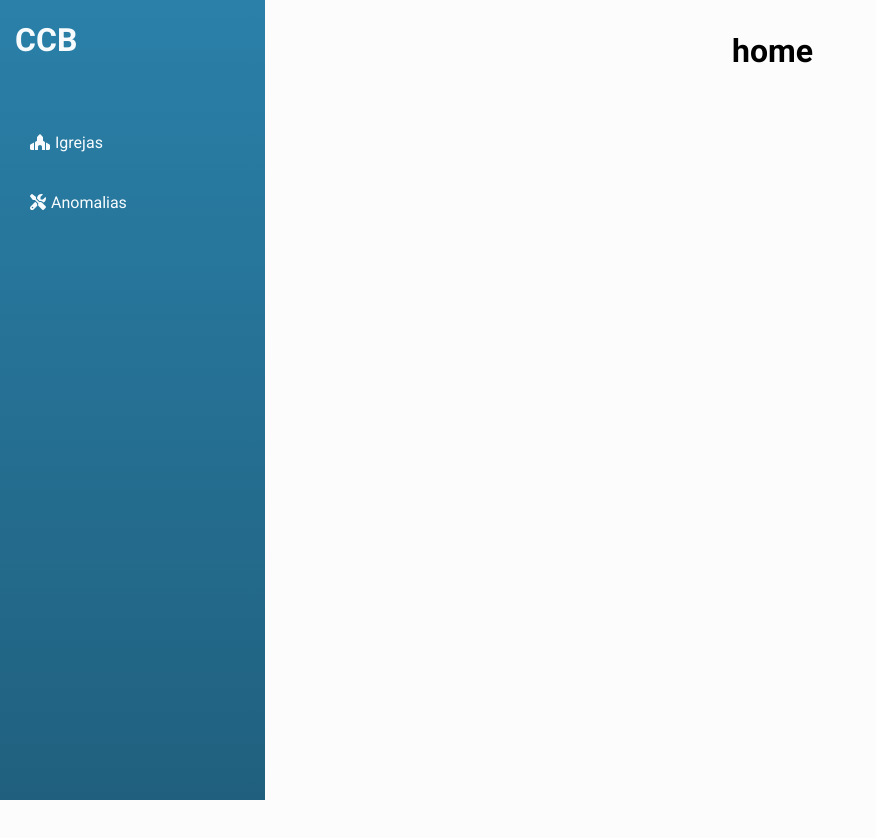
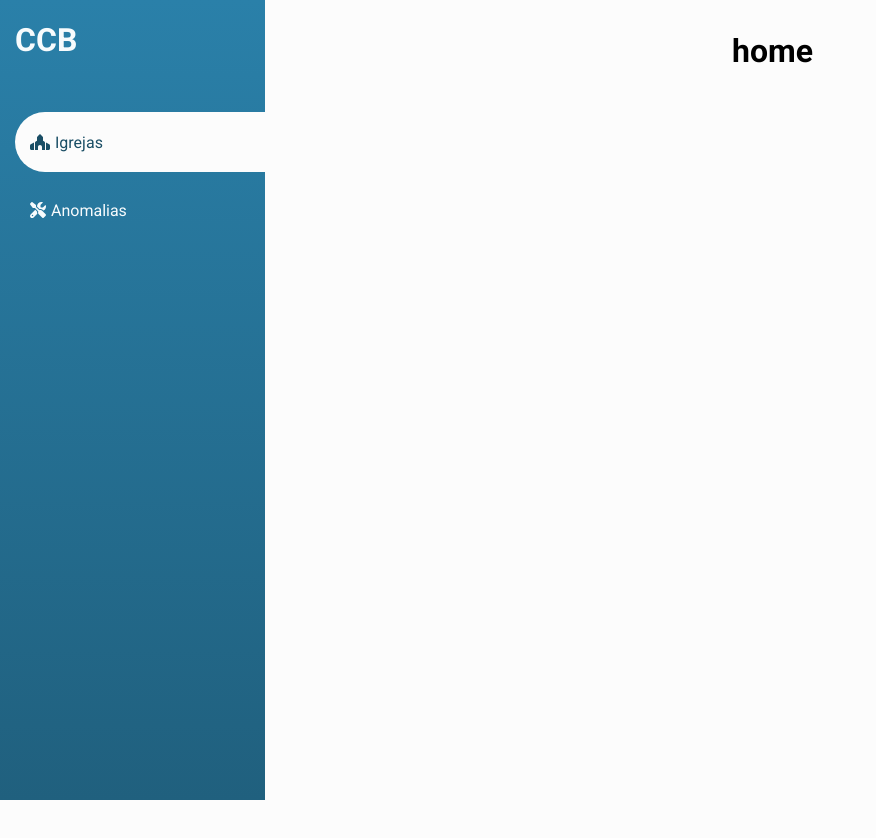
Before and after one commit to arturolivs/ccb-web, a React (Create React App) app: page / in a window 1280 px wide. Shown: the top 838 px of the page, without its empty margins (0-876 px from the left). Built offline with nearby package versions, Linux system fonts and the light colour scheme.

Commit message:
Refatoração no SideMenu

```diff
--- /dev/null
+++ b/src/components/SideMenu/SideMenu.config.tsx
@@ -0,0 +1,25 @@
+import React from 'react'
+
+import { FontAwesomeIcon } from '@fortawesome/react-fontawesome'
+import {
+    faPlaceOfWorship,
+    faScrewdriverWrench,
+} from '@fortawesome/free-solid-svg-icons'
+import { SideMenuItem } from './SideMenu.types'
+
+const sideMenuConfig: SideMenuItem[] = [
+    {
+        id: 1,
+        link: '/igrejas',
+        label: 'Igrejas',
+        icon: <FontAwesomeIcon icon={faPlaceOfWorship} />,
+    },
+    {
+        id: 2,
+        link: '/anomalias',
+        label: 'Anomalias',
+        icon: <FontAwesomeIcon icon={faScrewdriverWrench} />,
+    },
+]
+
+export default sideMenuConfig
--- a/src/components/SideMenu/SideMenu.styles.ts
+++ b/src/components/SideMenu/SideMenu.styles.ts
@@ -1,5 +1,4 @@
 import styled from 'styled-components'
-import { Link } from 'react-router-dom'
 
 export const Container = styled.div`
     width: 250px;
@@ -14,6 +13,7 @@ export const Container = styled.div`
     flex-direction: column;
     row-gap: 2rem;
 `
+
 export const Title = styled.span`
     font-weight: bold;
     font-size: 2rem;
@@ -23,47 +23,8 @@ export const Title = styled.span`
 
 export const Navigation = styled.nav``
 
-export const List = styled.ul``
-
-export const ListItem = styled.li`
-    width: 100%;
-    height: 60px;
-    list-style: none;
-    border-top-left-radius: 30px;
-    border-bottom-left-radius: 30px;
-
-    &:hover {
-        background: var(--gray-0);
-
-        a {
-            color: var(--primary-color-dark-1);
-        }
-
-        a::after {
-            content: '';
-            position: absolute;
-            right: 0;
-            bottom: -50px;
-            width: 50px;
-            height: 50px;
-            background: transparent;
-            border-radius: 50%;
-            box-shadow: 35px -35px 0 10px var(--white);
-            pointer-events: none;
-        }
-    }
+export const List = styled.ul`
+    display: flex;
+    flex-direction: column;
+    row-gap: 0.5rem;
 `
-
-export const Item = styled(Link)`
-    width: 100%;
-    height: 100%;
-    padding-left: 15px;
-    display: flex;
-    column-gap: 5px;
-    align-items: center;
-    color: var(--primary-color-light-4);
-`
-
-export const icon = styled.span``
-
-export const title = styled.span``
--- a/src/components/SideMenu/SideMenu.tsx
+++ b/src/components/SideMenu/SideMenu.tsx
@@ -1,36 +1,33 @@
 import React from 'react'
-
-import { FontAwesomeIcon } from '@fortawesome/react-fontawesome'
-import {
-    faPlaceOfWorship,
-    faScrewdriverWrench,
-} from '@fortawesome/free-solid-svg-icons'
+import { useNavigate } from 'react-router-dom'
 
 import * as S from './SideMenu.styles'
+import SideMenuItem from './SideMenuItem'
+import sideMenuConfig from './SideMenu.config'
+import { SideMenuItem as ISideMenuItem } from './SideMenu.types'
 
 const SideMenu = () => {
+    const navigate = useNavigate()
+
+    const [itemIdSelected, setItemSelected] = React.useState(1)
+
+    const handleNavigate = (item: ISideMenuItem) => {
+        setItemSelected(item.id)
+        navigate(item.link)
+    }
+
     return (
         <S.Container>
             <S.Title>CCB</S.Title>
             <S.Navigation>
                 <S.List>
-                    <S.ListItem>
-                        <S.Item to="/igrejas">
-                            <S.icon>
-                                <FontAwesomeIcon icon={faPlaceOfWorship} />
-                            </S.icon>
-                            <S.title>Igrejas</S.title>
-                        </S.Item>
-                    </S.ListItem>
-
-                    <S.ListItem>
-                        <S.Item to="/anomalias">
-                            <S.icon>
-                                <FontAwesomeIcon icon={faScrewdriverWrench} />
-                            </S.icon>
-                            <S.title>Anomalias</S.title>
-                        </S.Item>
-                    </S.ListItem>
+                    {sideMenuConfig.map((item) => (
+                        <SideMenuItem
+                            item={item}
+                            selectItem={handleNavigate}
+                            selected={itemIdSelected === item.id}
+                        />
+                    ))}
                 </S.List>
             </S.Navigation>
         </S.Container>
--- /dev/null
+++ b/src/components/SideMenu/SideMenu.types.ts
@@ -0,0 +1,6 @@
+export interface SideMenuItem {
+    id: number
+    link: string
+    label: string
+    icon: JSX.Element
+}
--- /dev/null
+++ b/src/components/SideMenu/SideMenuItem/SideMenuItem.styles.ts
@@ -0,0 +1,40 @@
+import styled from 'styled-components'
+
+export const SideMenuItem = styled.li`
+    display: flex;
+    align-items: center;
+    column-gap: 5px;
+
+    width: 100%;
+    height: 60px;
+    color: var(--primary-color-light-4);
+    list-style: none;
+    padding-left: 15px;
+    border-top-left-radius: 30px;
+    border-bottom-left-radius: 30px;
+    cursor: pointer;
+    transition: all 0.3s;
+
+    &[aria-selected='true'],
+    &:hover {
+        background: var(--gray-0);
+        color: var(--primary-color-dark-1);
+
+        div::after {
+            content: '';
+            position: absolute;
+            right: 0;
+            bottom: -50px;
+            width: 50px;
+            height: 50px;
+            background: transparent;
+            border-radius: 50%;
+            box-shadow: 35px -35px 0 10px var(--white);
+            pointer-events: none;
+        }
+    }
+`
+
+export const IconContainer = styled.span``
+
+export const Label = styled.span``
--- /dev/null
+++ b/src/components/SideMenu/SideMenuItem/SideMenuItem.tsx
@@ -0,0 +1,24 @@
+import React from 'react'
+import { SideMenuItem } from '../SideMenu.types'
+
+import * as S from './SideMenuItem.styles'
+
+interface SideMenuItemProps {
+    item: SideMenuItem
+    selectItem: (item: SideMenuItem) => void
+    selected: boolean
+}
+
+const SideMenuItem = ({ item, selectItem, selected }: SideMenuItemProps) => {
+    return (
+        <S.SideMenuItem
+            onClick={() => selectItem(item)}
+            aria-selected={selected ? 'true' : 'false'}
+        >
+            <S.IconContainer>{item.icon}</S.IconContainer>
+            <S.Label>{item.label}</S.Label>
+        </S.SideMenuItem>
+    )
+}
+
+export default SideMenuItem
--- /dev/null
+++ b/src/components/SideMenu/SideMenuItem/index.ts
@@ -0,0 +1,3 @@
+import SideMenuItem from './SideMenuItem'
+
+export default SideMenuItem
```
